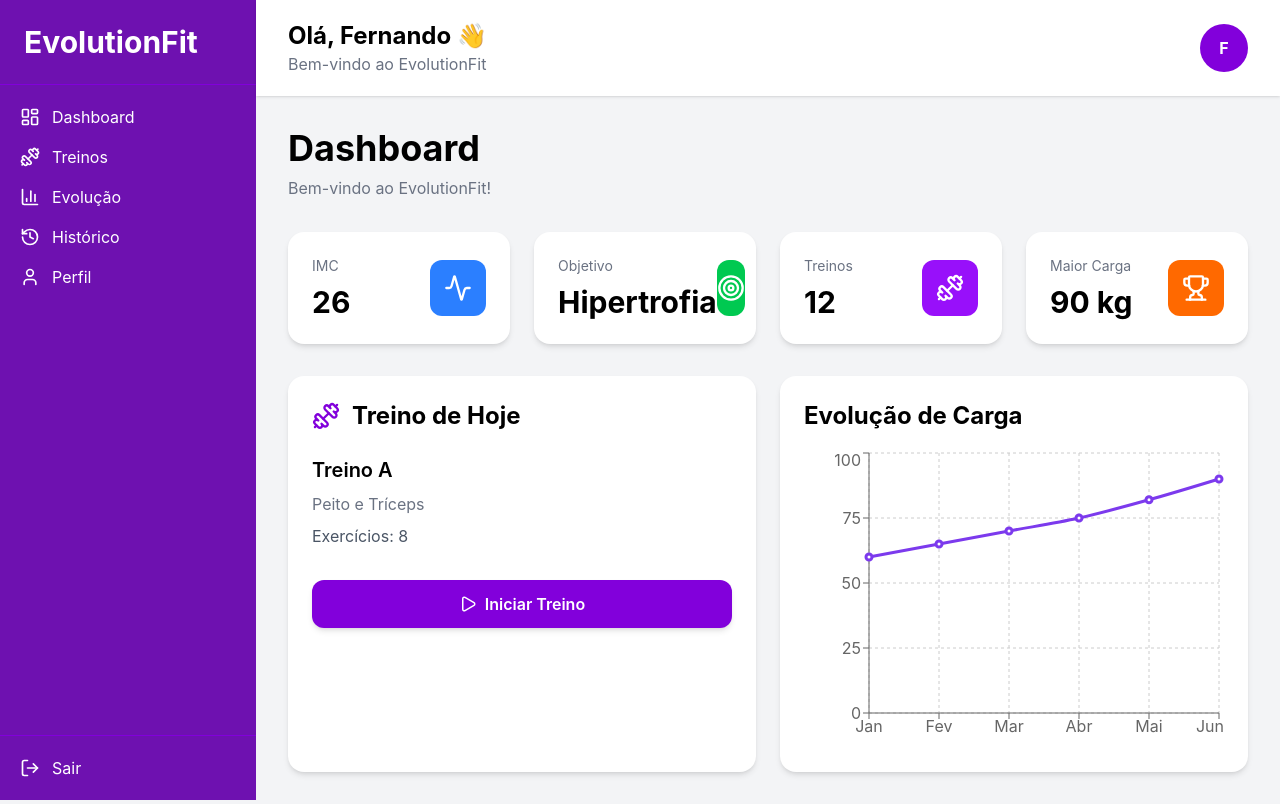
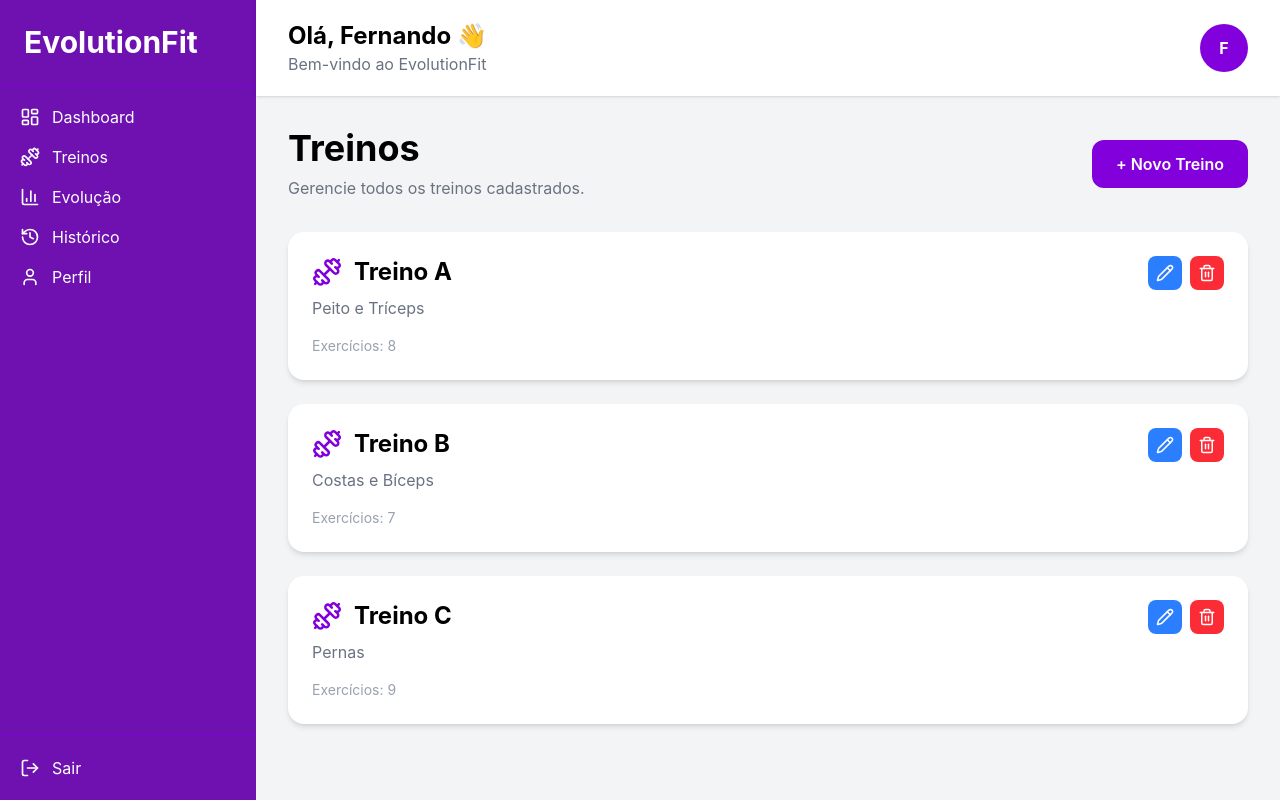
Before and after one commit to Fernando-Moreno-7/projetoTCC, a React app in the folder frontend/: page /treinos in a window 1280 px wide. Built offline with nearby package versions, Linux system fonts and the light colour scheme; the HTML template or start-up script is replaced by a standard one.

Commit message:
Adicionando tela de treino

```diff
--- a/frontend/src/App.jsx
+++ b/frontend/src/App.jsx
@@ -1,5 +1,5 @@
-import Dashboard from "./pages/Dashboard/Dashboard";
+import Treinos from "./pages/Treinos/Treinos";
 
 export default function App() {
-    return <Dashboard />;
+    return <Treinos />;
 }
--- /dev/null
+++ b/frontend/src/components/TreinoCard/TreinoCard.jsx
@@ -0,0 +1,74 @@
+import { Dumbbell, Pencil, Trash2 } from "lucide-react";
+
+export default function TreinoCard({
+
+    nome,
+    descricao,
+    exercicios
+
+}) {
+
+    return (
+
+        <div className="bg-white rounded-2xl shadow-md p-6 hover:shadow-xl transition duration-300">
+
+            <div className="flex justify-between items-start">
+
+                <div>
+
+                    <div className="flex items-center gap-3">
+
+                        <Dumbbell
+                            size={30}
+                            className="text-purple-700"
+                        />
+
+                        <h2 className="text-2xl font-bold">
+
+                            {nome}
+
+                        </h2>
+
+                    </div>
+
+                    <p className="text-gray-500 mt-2">
+
+                        {descricao}
+
+                    </p>
+
+                    <p className="text-sm text-gray-400 mt-4">
+
+                        Exercícios: {exercicios}
+
+                    </p>
+
+                </div>
+
+                <div className="flex gap-2">
+
+                    <button
+                        className="bg-blue-500 hover:bg-blue-600 text-white p-2 rounded-lg transition"
+                    >
+
+                        <Pencil size={18} />
+
+                    </button>
+
+                    <button
+                        className="bg-red-500 hover:bg-red-600 text-white p-2 rounded-lg transition"
+                    >
+
+                        <Trash2 size={18} />
+
+                    </button>
+
+                </div>
+
+            </div>
+
+        </div>
+
+    );
+
+}
--- /dev/null
+++ b/frontend/src/pages/Treinos/Treinos.jsx
@@ -0,0 +1,66 @@
+import Layout from "../../components/Layout/Layout";
+import TreinoCard from "../../components/TreinoCard/TreinoCard";
+
+export default function Treinos() {
+
+    return (
+
+        <Layout>
+
+            <div>
+
+                <div className="flex justify-between items-center mb-8">
+
+                    <div>
+
+                        <h1 className="text-4xl font-bold">
+
+                            Treinos
+
+                        </h1>
+
+                        <p className="text-gray-500 mt-2">
+
+                            Gerencie todos os treinos cadastrados.
+
+                        </p>
+
+                    </div>
+
+                    <button className="bg-purple-700 hover:bg-purple-800 text-white px-6 py-3 rounded-xl font-semibold transition">
+
+                        + Novo Treino
+
+                    </button>
+
+                </div>
+
+                <div className="grid gap-6">
+
+                    <TreinoCard
+                        nome="Treino A"
+                        descricao="Peito e Tríceps"
+                        exercicios={8}
+                    />
+
+                    <TreinoCard
+                        nome="Treino B"
+                        descricao="Costas e Bíceps"
+                        exercicios={7}
+                    />
+
+                    <TreinoCard
+                        nome="Treino C"
+                        descricao="Pernas"
+                        exercicios={9}
+                    />
+
+                </div>
+
+            </div>
+
+        </Layout>
+
+    );
+
+}
```
